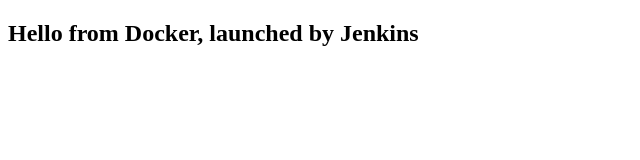
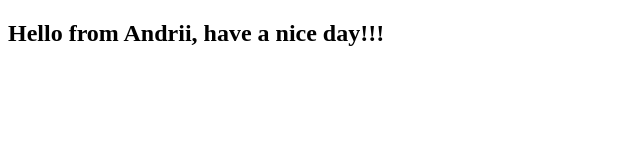
Before and after one commit to Andru1ha/ITPA-Serhiichuk, a plain HTML site: page index.html in a window 1280 px wide. Shown: the whole page, without its empty margins (0-640 px from the left). Drawn offline with Linux system fonts and the light colour scheme.

Commit message:
edited index

```diff
--- a/index.html
+++ b/index.html
@@ -5,6 +5,6 @@
 	<title>Lab_1</title>
 </head>
 <body>
-	<h2>Hello from Docker, launched by Jenkins</h2>
+	<h2>Hello from Andrii, have a nice day!!!</h2>
 </body>
 </html>
```
